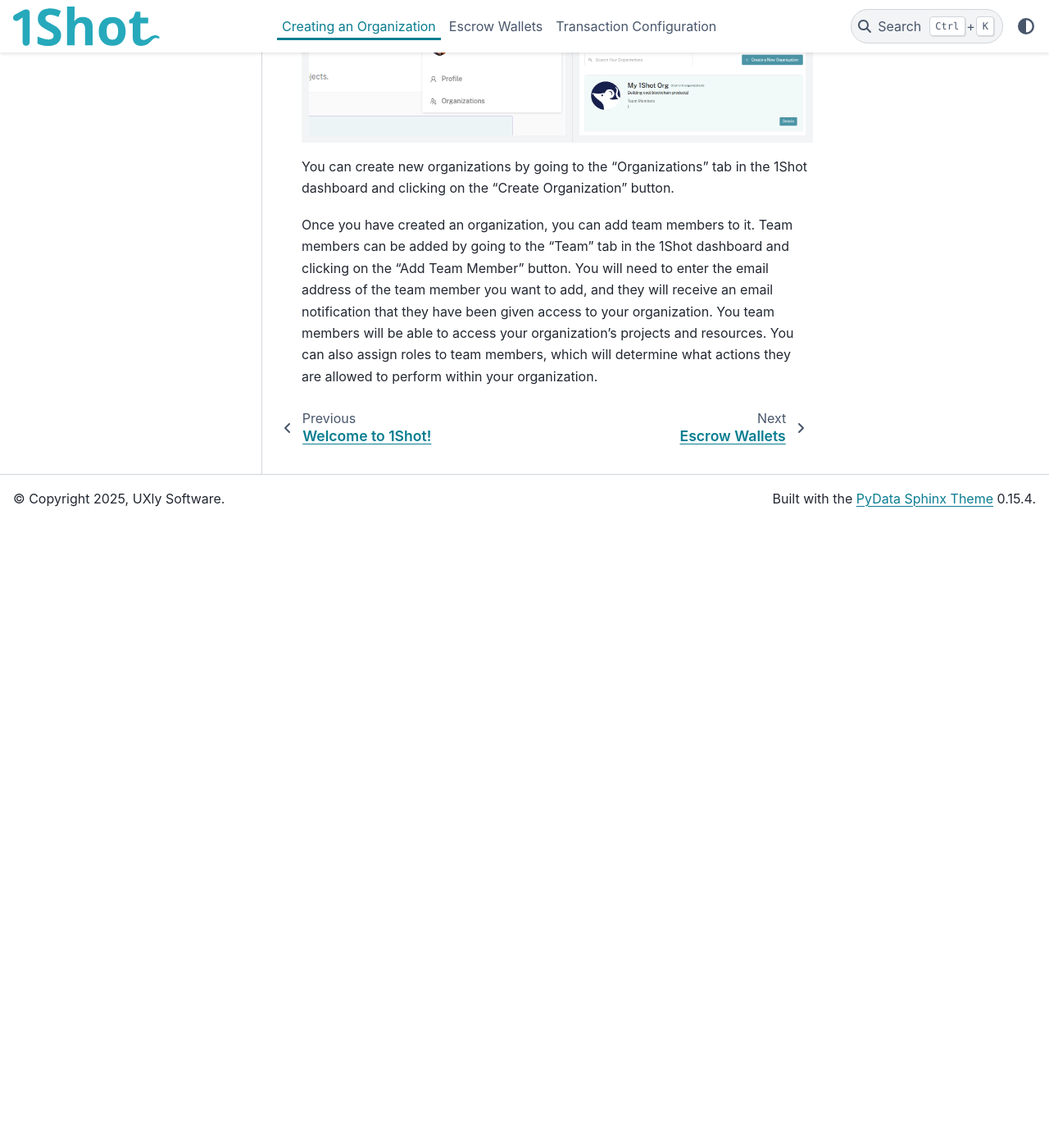
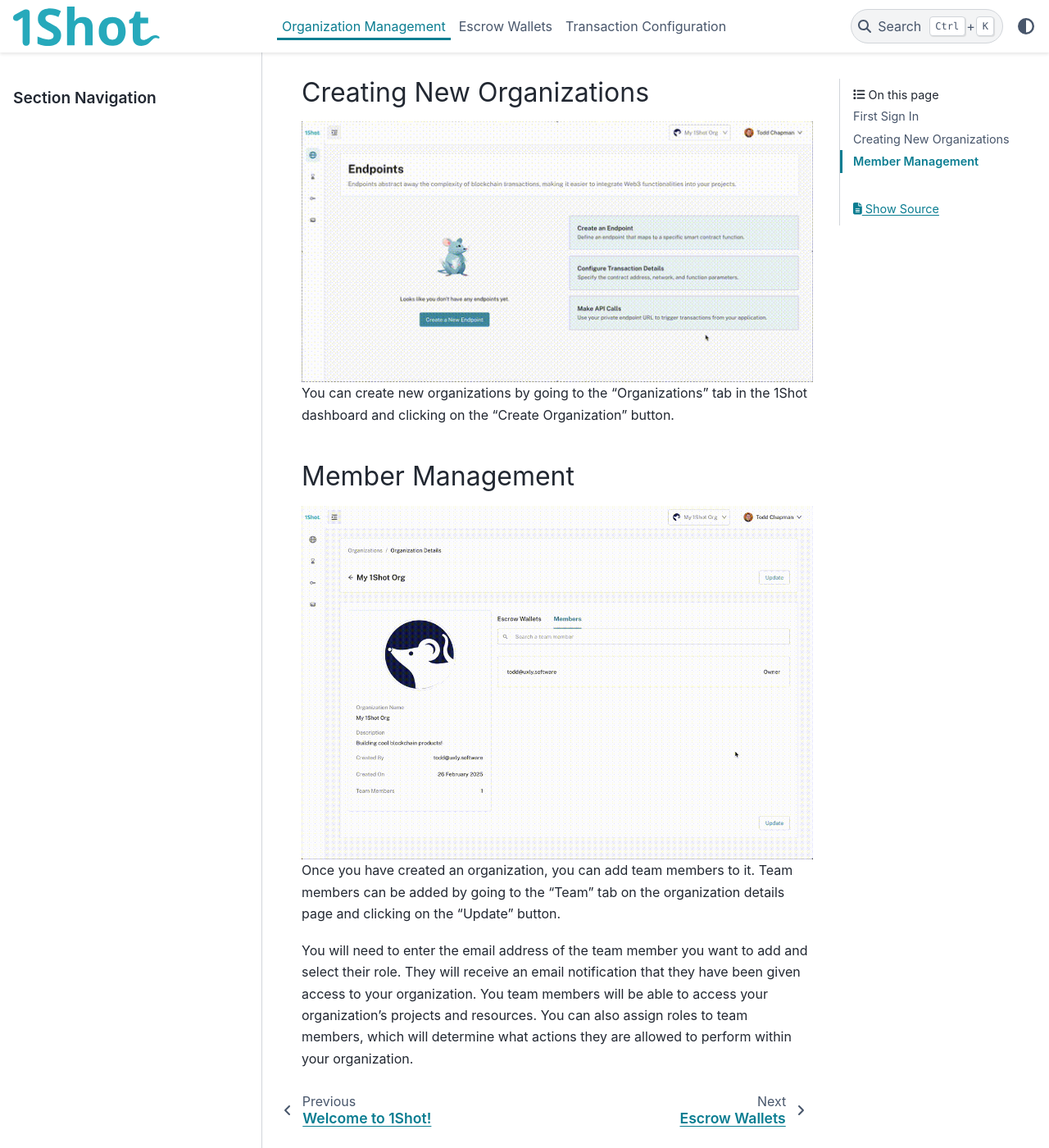
Before and after one commit to UXlySoftware/1shot-documentation, a Sphinx documentation site: the page built from source/org-creation.rst, in a window 1280 px wide and 1400 px high, scrolled down 763 px. Shown: the whole window at 82% size. Built offline with Sphinx 7.4.7 and the PyData theme 0.15.4, drawn with Linux system fonts in a browser that asks for light colours; before the commit the page ends 1393 px from its top, so only the background shows below that; some of the changed text lies outside the part shown.

Commit message:
filled out Org Management

```diff
--- a/source/org-creation.rst
+++ b/source/org-creation.rst
@@ -1,28 +1,31 @@
-Creating an Organization
+Organization Management
 ========================
 
+First Sign In
+------------
 .. image:: ./_static/org-creation/signup.png
    :alt: Sign up
    :align: center
 
 The first step in using 1Shot is to create an organization. You will be prompted to do this on your fist sign in. An organization is a container for your projects and team members.
 
+Creating New Organizations
+--------------------------------
 
-
-
-.. list-table::
-   :widths: 53 47
-   :header-rows: 0
-
-   * - .. image:: ./_static/org-creation/profile-icon.png
-         :alt: Sign up
-         :align: center
-     - .. image:: ./_static/org-creation/orgs-page.png
-         :alt: Sign up
-         :align: center
+.. image:: ./_static/org-creation/create-org-recording.gif
+   :alt: Creating an organization
+   :align: center
 You can create new organizations by going to the "Organizations" tab in the 1Shot dashboard and clicking on the "Create Organization" button.
 
-Once you have created an organization, you can add team members to it. Team members can be added by going to the "Team" tab in the 1Shot dashboard and clicking on the "Add Team Member"
-button. You will need to enter the email address of the team member you want to add, and they will receive an email notification that they have been given access to your organization.
+Member Management
+--------------------------------
+
+.. image:: ./_static/org-creation/manage-members.gif
+   :alt: Creating an organization
+   :align: center
+Once you have created an organization, you can add team members to it. Team members can be added by going to the "Team" tab on the organization details page and clicking on the "Update"
+button.
+
+You will need to enter the email address of the team member you want to add and select their role. They will receive an email notification that they have been given access to your organization.
 You team members will be able to access your organization's projects and resources. You can also assign roles to team members, which will determine what actions they are allowed to
 perform within your organization.
```
Also changed, not shown: README.md (+8 -0 lines), source/_static/org-creation/create-org-recording.gif (added), source/_static/org-creation/manage-members.gif (added), 2 other files.
